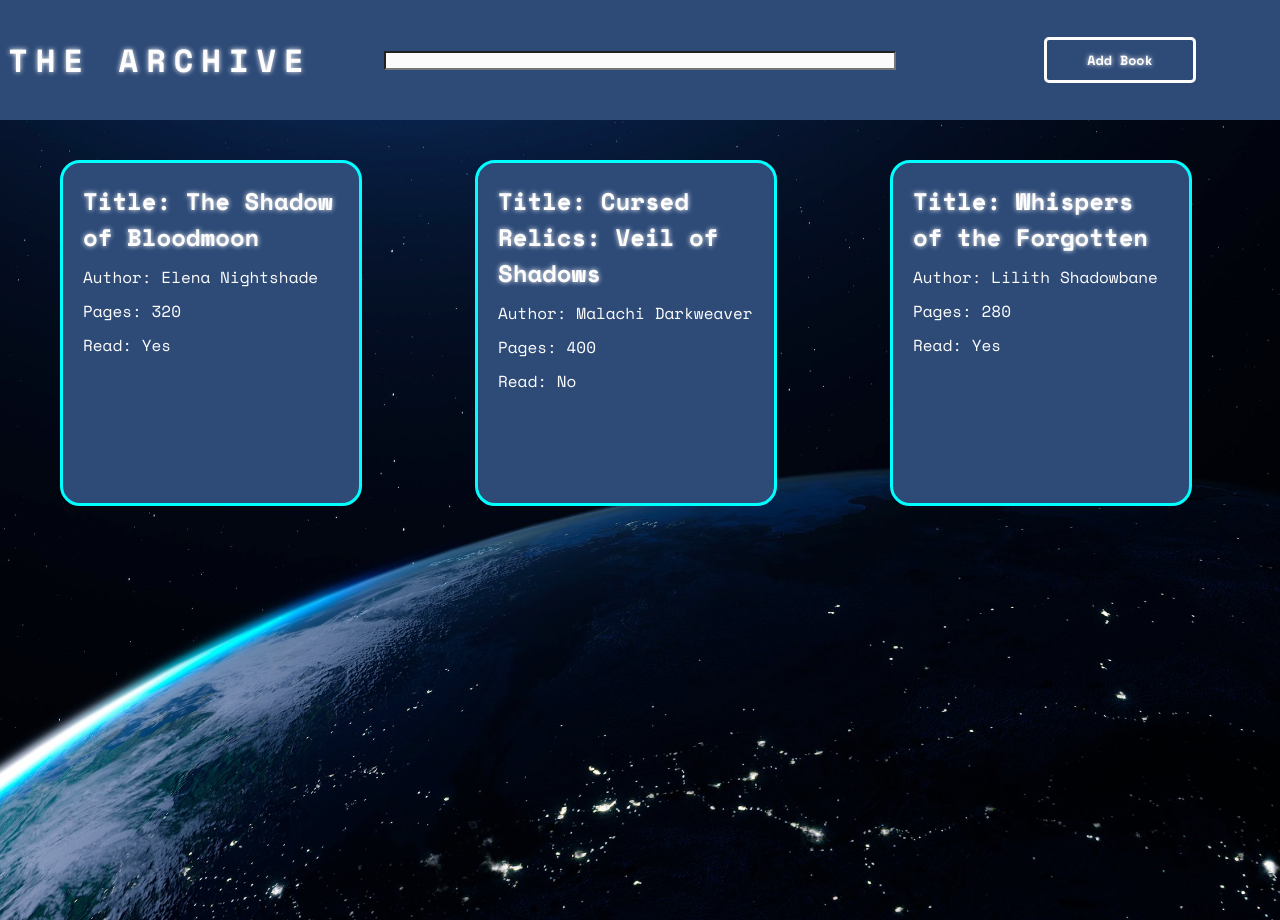
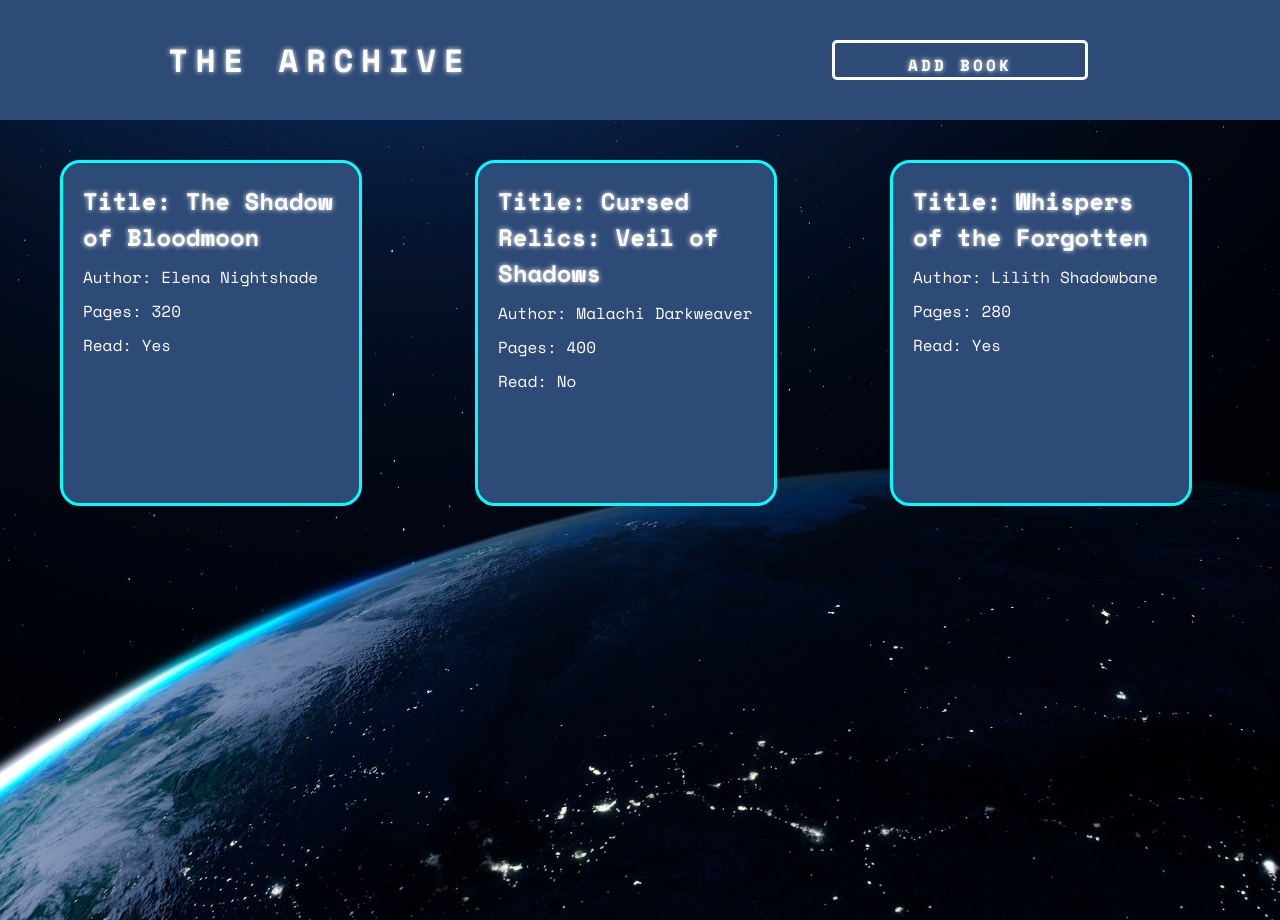
Before and after one commit to CarsonH19/library, a plain HTML site: page index.html in a window 1280 px wide. Drawn offline with nearby package versions, Linux system fonts and the light colour scheme.

Commit message:
updated header & modal

```diff
--- a/index.html
+++ b/index.html
@@ -13,9 +13,6 @@
         <header>
             <div class="header-left">
                 <h1>The Archive</h1>
-            </div>
-            <div class="header-center">
-                <input type="search">
             </div>
             <div class="header-right">
                 <button id="openModalBtn">Add Book</button>
--- a/script.js
+++ b/script.js
@@ -51,7 +51,7 @@ document.addEventListener('DOMContentLoaded', function() {
   window.addEventListener('click', function(event) {
       if (event.target === modal) {
           modal.style.display = 'none';
-
+          overlay.style.display = 'none';
       }
   });
 });
--- a/style.css
+++ b/style.css
@@ -25,9 +25,9 @@ header {
   background-color: var(--primary-color);
   height: 15vh;
   display: grid;
-  grid-template-columns: 1fr 2fr 1fr;
+  grid-template-columns: 1fr 1fr;
   grid-row: 1 /2;
-  justify-content: center;
+  justify-content: space-around;
   align-items: center;
   font-family: "Space Mono";
   color: var(--accent-color-two);
@@ -47,16 +47,6 @@ h1, h2, button {
   text-shadow: 0px 0px 5px var(--accent-color-two);
 }
 
-.header-center {
-  display: flex;
-  justify-content: center;
-}
-
-.header-center input {
-  width: 40vw;
-  background-color: #fbfbfb;
-}
-
 .header-right {
   display: flex;
   justify-content: center;
@@ -64,11 +54,18 @@ h1, h2, button {
 
 .header-right button {
   background-color: rgba(0, 0, 0, 0);
-  font-weight: 700;
+  font-weight: 900;
   border: 3px solid var(--accent-color-two);
   border-radius: 5px;
+  width: 20vw;
+  height: 5vh;
   padding: 10px 40px;
   font-family: "Space Mono";
+  text-transform: uppercase;
+  letter-spacing: 0.2rem;
+  font-size: 1.0rem;
+
+
   color: var(--accent-color-two);
 
 
```
